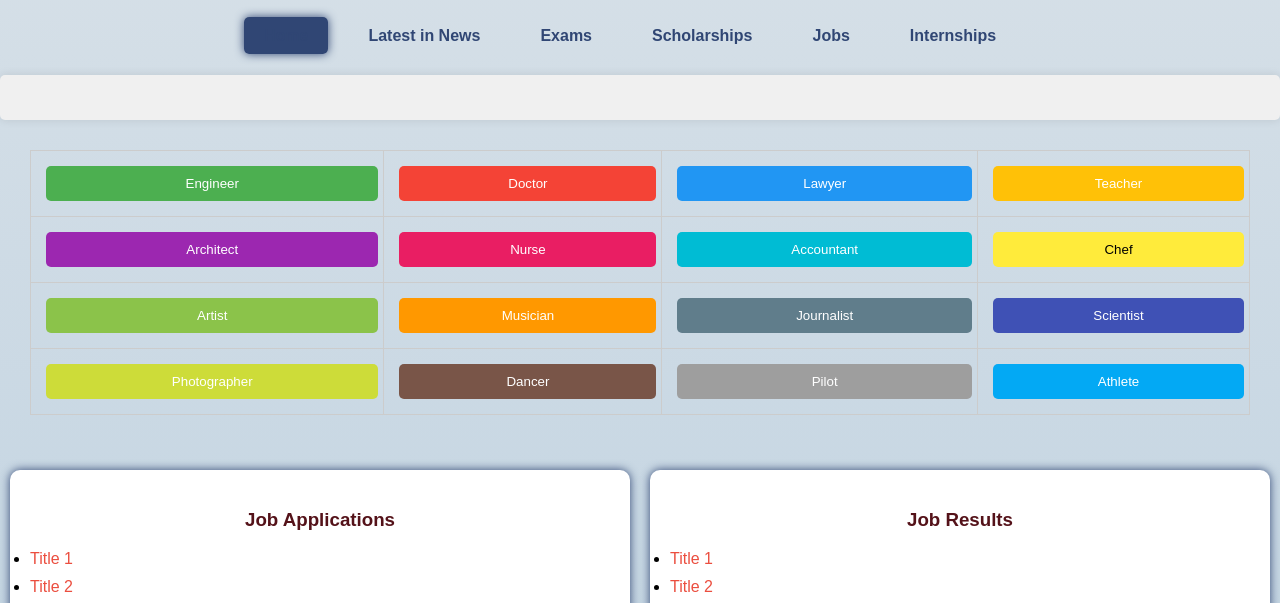
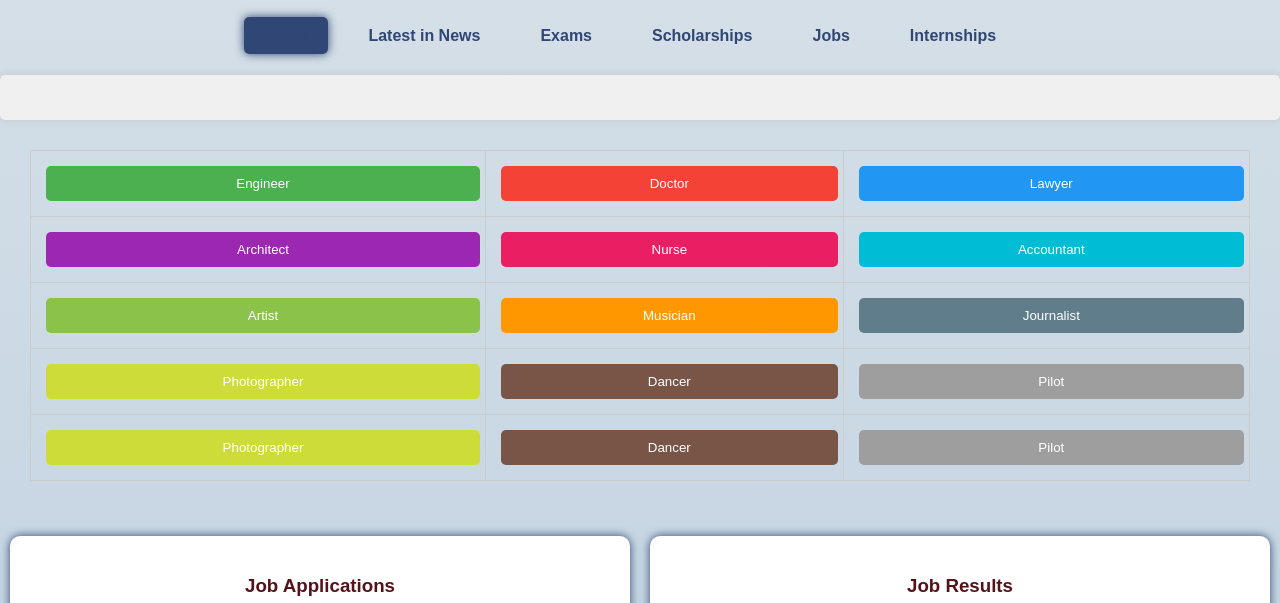
Before and after one commit to rahulanandsingh/apnacareer, a plain HTML site: page index.html in a window 1280 px wide. Shown: the part 145-748 px from the top of the page. Drawn offline with Linux system fonts and the light colour scheme.

Commit message:
index.html

```diff
--- a/index.html
+++ b/index.html
@@ -415,25 +415,30 @@ table td button:hover {
       <td><button class="btn-engineer" onclick="window.location.href='job1.html';">Engineer</button></td>
       <td><button class="btn-doctor" onclick="window.location.href='job2.html';">Doctor</button></td>
       <td><button class="btn-lawyer" onclick="window.location.href='job3.html';">Lawyer</button></td>
-      <td><button class="btn-teacher" onclick="window.location.href='job4.html';">Teacher</button></td>
+
     </tr>
     <tr>
       <td><button class="btn-architect" onclick="window.location.href='job5.html';">Architect</button></td>
       <td><button class="btn-nurse" onclick="window.location.href='job6.html';">Nurse</button></td>
       <td><button class="btn-accountant" onclick="window.location.href='job7.html';">Accountant</button></td>
-      <td><button class="btn-chef" onclick="window.location.href='job8.html';">Chef</button></td>
+
     </tr>
     <tr>
       <td><button class="btn-artist" onclick="window.location.href='job9.html';">Artist</button></td>
       <td><button class="btn-musician" onclick="window.location.href='job10.html';">Musician</button></td>
       <td><button class="btn-journalist" onclick="window.location.href='job11.html';">Journalist</button></td>
-      <td><button class="btn-scientist" onclick="window.location.href='job12.html';">Scientist</button></td>
+
+    <tr>
+      <td><button class="btn-photographer" onclick="window.location.href='job13.html';">Photographer</button></td>
+      <td><button class="btn-dancer" onclick="window.location.href='job14.html';">Dancer</button></td>
+      <td><button class="btn-pilot" onclick="window.location.href='job15.html';">Pilot</button></td>
+
     </tr>
     <tr>
       <td><button class="btn-photographer" onclick="window.location.href='job13.html';">Photographer</button></td>
       <td><button class="btn-dancer" onclick="window.location.href='job14.html';">Dancer</button></td>
       <td><button class="btn-pilot" onclick="window.location.href='job15.html';">Pilot</button></td>
-      <td><button class="btn-athlete" onclick="window.location.href='job16.html';">Athlete</button></td>
+
     </tr>
   </table>
 </div>
```
